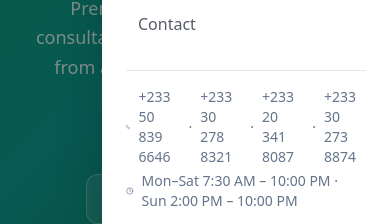
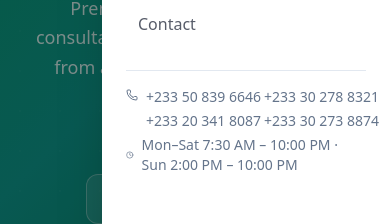
Before and after one commit to chillboy0101/jovel-pharmacy, a Next.js app: page / in a window 390 px wide. Both pictures are taken after a click on the button 356 px from the left and 36 px from the top of the page. Shown: the part 382-606 px from the top of the page. Built offline with nearby package versions, Linux system fonts and the light colour scheme; no server answers; the database is empty.

Commit message:
next commit

```diff
--- a/src/components/Navbar.tsx
+++ b/src/components/Navbar.tsx
@@ -230,16 +230,15 @@ export default function Navbar() {
               )}
             </nav>
             <div className="mt-6 border-t border-border pt-4">
-              <p className="flex items-center gap-2 text-xs text-muted">
-                <Phone className="h-3 w-3" />
-                <a href="tel:+233508396646" className="hover:text-primary">+233 50 839 6646</a>
-                <span className="text-muted">·</span>
-                <a href="tel:+233302788321" className="hover:text-primary">+233 30 278 8321</a>
-                <span className="text-muted">·</span>
-                <a href="tel:+233203418087" className="hover:text-primary">+233 20 341 8087</a>
-                <span className="text-muted">·</span>
-                <a href="tel:+233302738874" className="hover:text-primary">+233 30 273 8874</a>
-              </p>
+              <div className="flex items-start gap-2 text-xs text-muted">
+                <Phone className="mt-0.5 h-3 w-3 shrink-0" />
+                <div className="grid grid-cols-2 gap-x-4 gap-y-1">
+                  <a href="tel:+233508396646" className="whitespace-nowrap hover:text-primary">+233 50 839 6646</a>
+                  <a href="tel:+233302788321" className="whitespace-nowrap hover:text-primary">+233 30 278 8321</a>
+                  <a href="tel:+233203418087" className="whitespace-nowrap hover:text-primary">+233 20 341 8087</a>
+                  <a href="tel:+233302738874" className="whitespace-nowrap hover:text-primary">+233 30 273 8874</a>
+                </div>
+              </div>
               <p className="mt-1 flex items-center gap-2 text-xs text-muted">
                 <Clock className="h-3 w-3" /> Mon–Sat 7:30 AM – 10:00 PM · Sun 2:00 PM – 10:00 PM
               </p>
```
